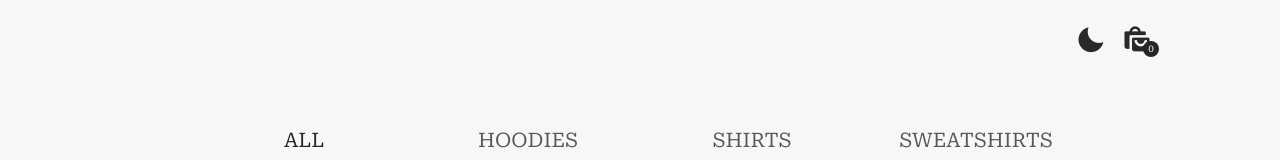
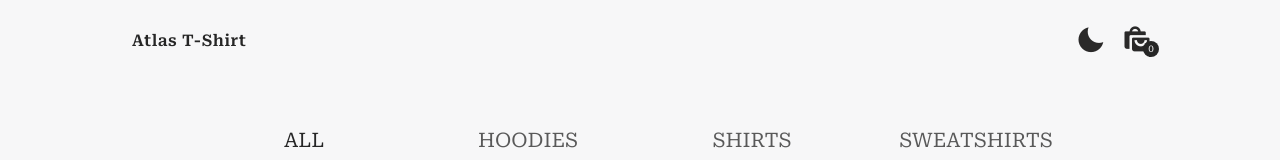
Before and after one commit to merirebz/t-shirt-morocco-ecommerce-web-site, a React (Create React App) app: page / in a window 1280 px wide. Shown: the top 160 px of the page. Built offline with nearby package versions, Linux system fonts and the light colour scheme.

Commit message:
Update Header.jsx

```diff
--- a/src/components/Header.jsx
+++ b/src/components/Header.jsx
@@ -8,7 +8,7 @@ export default function Header({ cartCount, onToggleCart }) {
       <nav className="nav container">
         <a href="#" className="nav__logo">
           <img src="/assets/img/favicon.png" className="imgr" alt="" />
-          <p></p>
+          <p>Atlas T-Shirt</p>
         </a>
 
         <div className="nav__btns">
```
